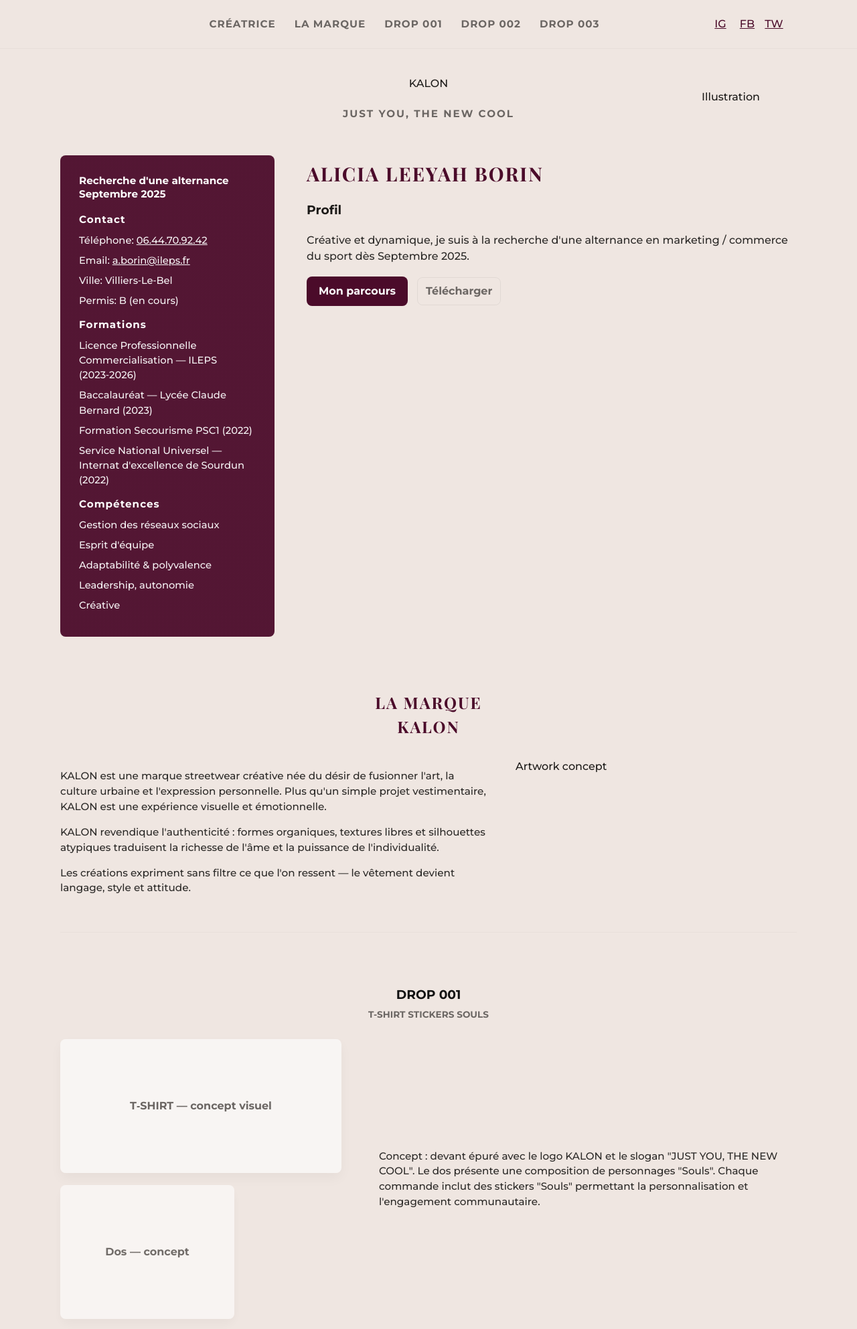
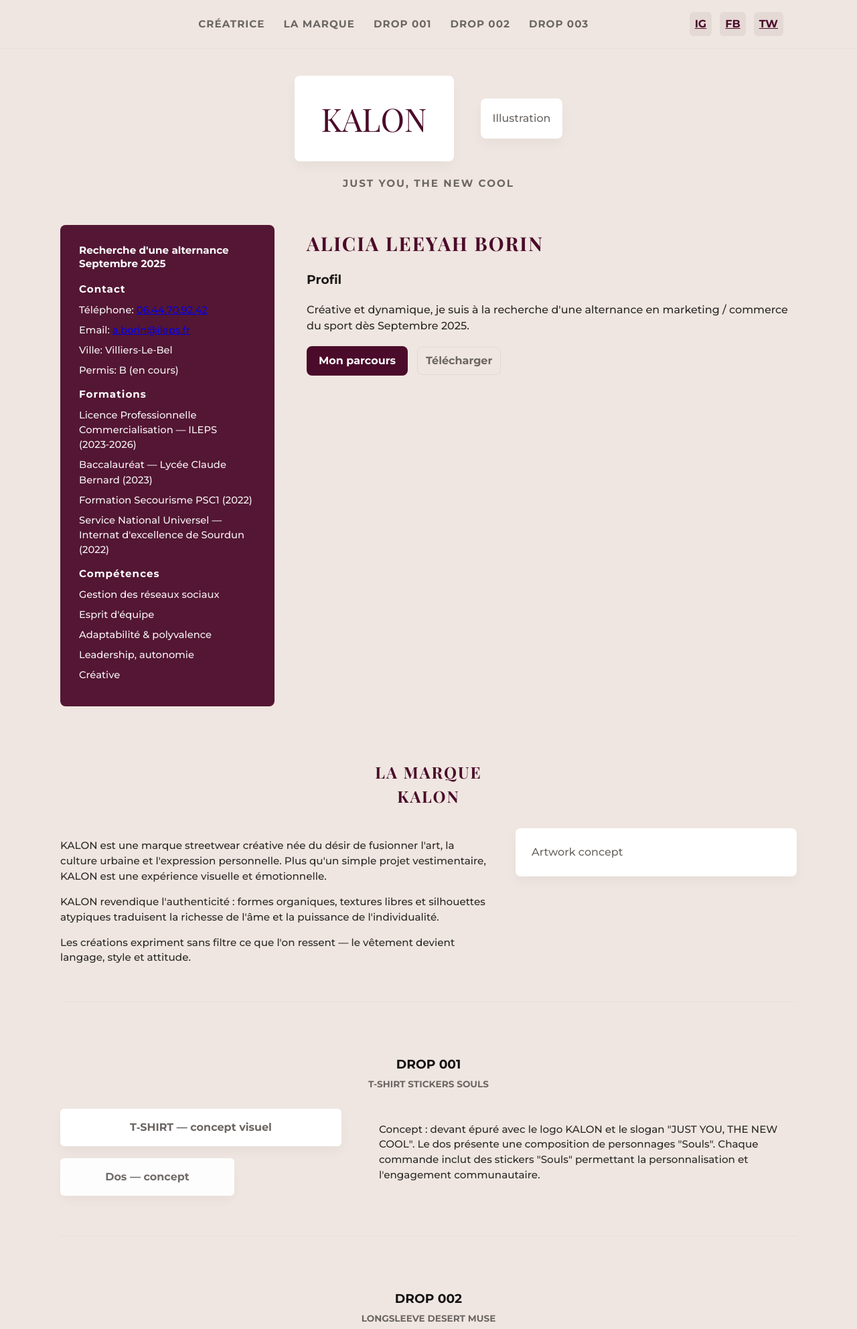
Before and after one commit to aliciaborin-ai/KALON-site-, a plain HTML site: page index.html in a window 1280 px wide. Shown: the top 1985 px of the page at 67% size. Drawn offline with nearby package versions, Linux system fonts and the light colour scheme.

Commit message:
Refactor CSS styles for layout and appearance
Updated styles for various components including socials, hero section, and product cards.

```diff
--- a/styles.css
+++ b/styles.css
@@ -34,15 +34,13 @@ body{
 
 /* Socials */
 .socials{display:flex;gap:12px;align-items:center}
-.socials .icon{color:var(--accent);display:inline-flex;width:28px;height:28px;align-items:center;justify-content:center}
-.socials svg{width:20px;height:20px;display:block}
+.socials .icon{color:var(--accent);display:inline-flex;padding:6px 8px;border-radius:6px;background:rgba(75,11,42,0.06);font-weight:700}
 
 /* HERO */
 .hero{padding:40px 0 10px;text-align:center;position:relative}
 .hero-inner{display:flex;align-items:center;justify-content:center;gap:40px;position:relative}
-.hero-logo{max-width:520px;width:58%;height:auto}
-.hero-illustration{position:absolute;right:5%;top:20px;max-width:220px}
-.hero-illustration img{width:100%;height:auto;filter:drop-shadow(0 6px 10px rgba(0,0,0,0.06))}
+.hero-logo.placeholder-lg{font-family:"Playfair Display",serif;font-size:48px;color:var(--accent);background:#fff;padding:28px 40px;border-radius:8px;box-shadow:0 8px 18px rgba(0,0,0,0.04)}
+.hero-illustration.placeholder-figure{background:#fff;padding:18px;border-radius:8px;color:var(--muted);box-shadow:0 8px 18px rgba(0,0,0,0.04)}
 
 /* Tagline */
 .tagline{margin-top:22px;font-weight:600;color:var(--muted);letter-spacing:2px;font-size:0.95rem}
@@ -55,8 +53,8 @@ body{
 .creatrice-side h4{margin:14px 0 8px;font-size:0.95rem;letter-spacing:1px}
 .creatrice-side ul{list-style:none;padding:0;margin:0}
 .creatrice-side li{margin:8px 0;font-size:0.92rem;color:#fff;opacity:0.95}
-.creatrice-side a{color:#fff;text-decoration:underline}
 
+/* Main column */
 .creatrice-main{padding:6px 12px}
 .creator-name{font-family: "Playfair Display", serif;font-size:1.8rem;letter-spacing:2px;margin:0 0 16px;color:var(--accent)}
 .profile p{color:#2b2927;margin-bottom:18px}
@@ -71,7 +69,7 @@ body{
 .section-title{text-align:center;font-family: "Playfair Display", serif;font-weight:700;margin:10px 0 30px;color:var(--accent);letter-spacing:2px}
 .brand-grid{display:grid;grid-template-columns:1fr 420px;gap:40px;align-items:start}
 .brand-text p{color:#2b2927;font-size:0.95rem;margin-bottom:14px}
-.brand-art img{width:100%;height:auto;max-width:360px;display:block;margin-left:auto}
+.brand-art.placeholder-md{background:#fff;padding:24px;border-radius:8px;box-shadow:0 8px 18px rgba(0,0,0,0.04);color:var(--muted)}
 
 /* Drops */
 .drop{padding:60px 0;border-top:1px solid rgba(0,0,0,0.03)}
@@ -79,12 +77,9 @@ body{
 .drop-sub{font-weight:600;color:var(--muted);font-size:.85rem}
 .drop-grid{display:grid;grid-template-columns:440px 1fr;gap:36px;align-items:center}
 .drop-images{display:flex;flex-direction:column;gap:18px;align-items:flex-start}
-.product{width:100%;height:auto;max-width:420px;background:white;padding:12px;border-radius:6px;box-shadow:0 8px 18px rgba(0,0,0,0.04)}
+.product{width:100%;height:auto;max-width:420px;background:#fff;padding:16px;border-radius:6px;box-shadow:0 8px 18px rgba(0,0,0,0.04);color:var(--muted);font-weight:700;display:flex;align-items:center;justify-content:center}
 .product.small{max-width:260px;opacity:0.95}
 .drop-text p{color:#2b2927;font-size:0.95rem}
-
-/* Placeholder */
-.product.placeholder{display:flex;align-items:center;justify-content:center;height:200px;background:rgba(255,255,255,0.6);color:var(--muted);border-radius:8px;font-weight:600}
 
 /* Alternate drop layout */
 .drop.alt .drop-grid{grid-template-columns:1fr 440px}
@@ -102,8 +97,8 @@ body{
   .main-nav ul{display:none}
 }
 @media (max-width:520px){
-  .hero-logo{width:92%}
-  .drop-images .product{max-width:320px}
+  .hero-logo.placeholder-lg{font-size:32px;padding:18px}
+  .product{max-width:320px}
   .creatrice-side{padding:18px}
   .creator-name{font-size:1.4rem}
   .main-nav ul.open{display:flex}
```
